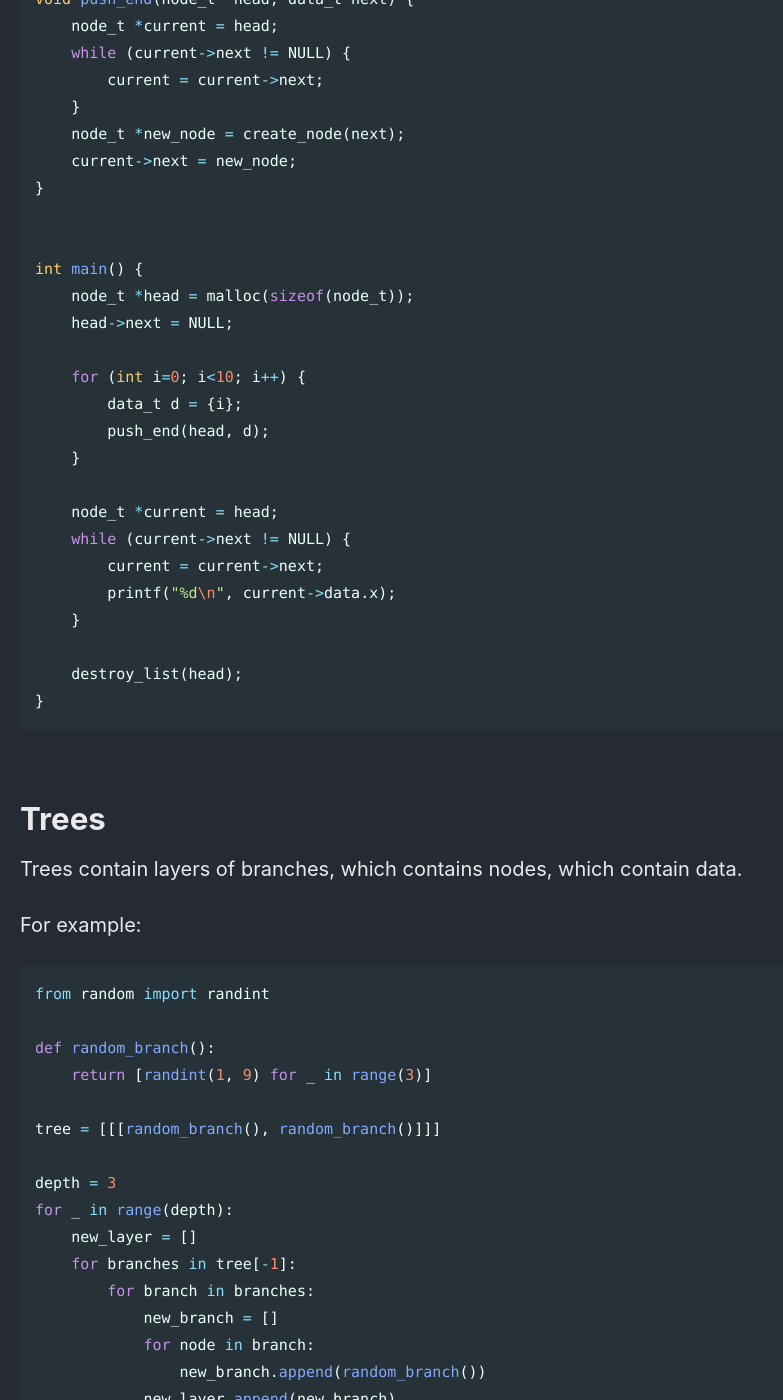
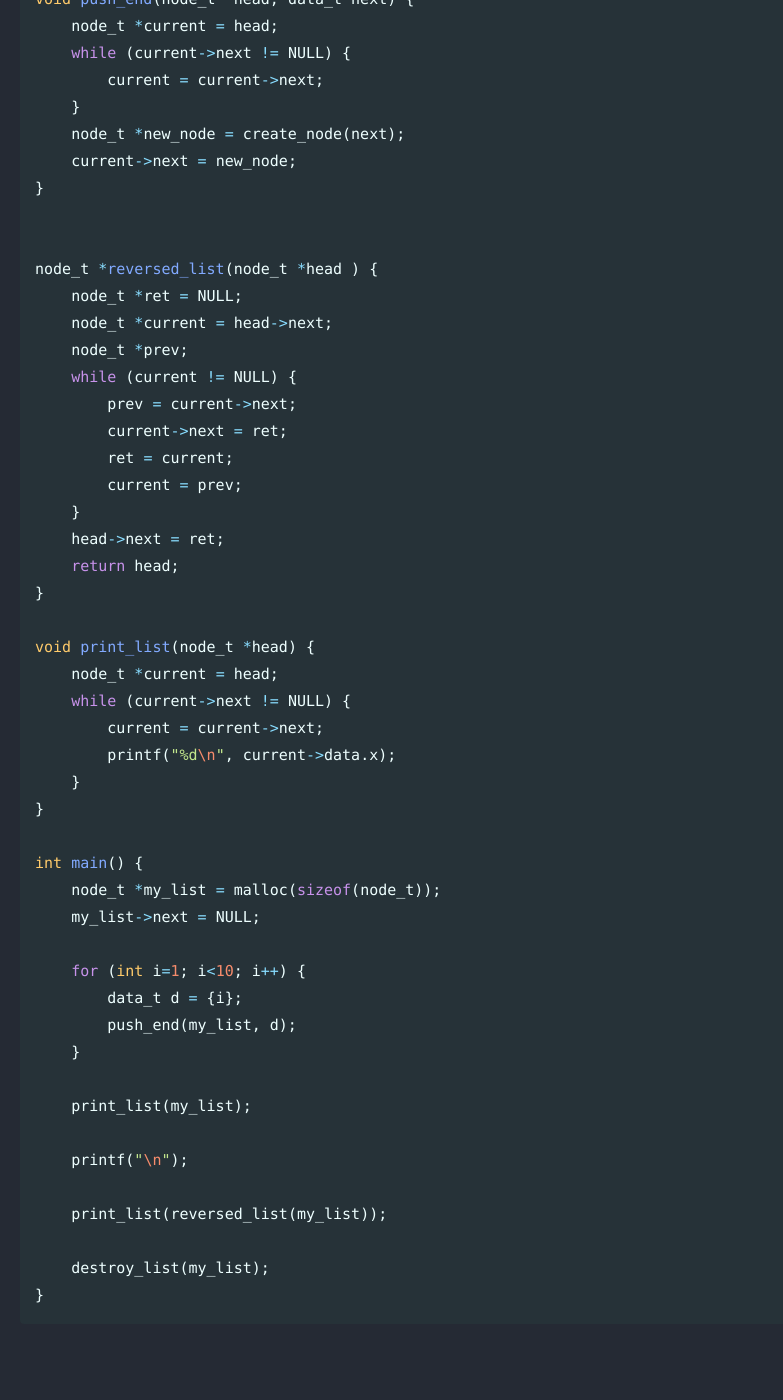
Before and after one commit to Connor-McCartney/Connor-McCartney.github.io, a Jekyll site: the page built from _pages/misc/C.md, in a window 1280 px wide and 1400 px high, scrolled down 2337 px. Shown: the whole window, without its empty margins (0-783 px from the left). Built offline with Jekyll 4.4.1, drawn with Linux system fonts in a browser that asks for light colours; cached includes are drawn as plain includes.

Commit message:
Update C.md

````diff
--- a/_pages/misc/C.md
+++ b/_pages/misc/C.md
@@ -97,22 +97,44 @@ void push_end(node_t *head, data_t next) {
 }
 
 
-int main() {
-    node_t *head = malloc(sizeof(node_t));
-    head->next = NULL;
+node_t *reversed_list(node_t *head ) {
+    node_t *ret = NULL;
+    node_t *current = head->next;
+    node_t *prev;
+    while (current != NULL) {
+        prev = current->next;
+        current->next = ret;
+        ret = current;
+        current = prev;
+    }
+    head->next = ret;
+    return head;
+}
 
-    for (int i=0; i<10; i++) {
-        data_t d = {i};
-        push_end(head, d);
-    }
-
+void print_list(node_t *head) {
     node_t *current = head;
     while (current->next != NULL) {
         current = current->next;
         printf("%d\n", current->data.x);
     }
+}
 
-    destroy_list(head);
+int main() {
+    node_t *my_list = malloc(sizeof(node_t));
+    my_list->next = NULL;
+
+    for (int i=1; i<10; i++) {
+        data_t d = {i};
+        push_end(my_list, d);
+    }
+
+    print_list(my_list);
+
+    printf("\n");
+
+    print_list(reversed_list(my_list));
+
+    destroy_list(my_list);
 }
 ```
 
````
